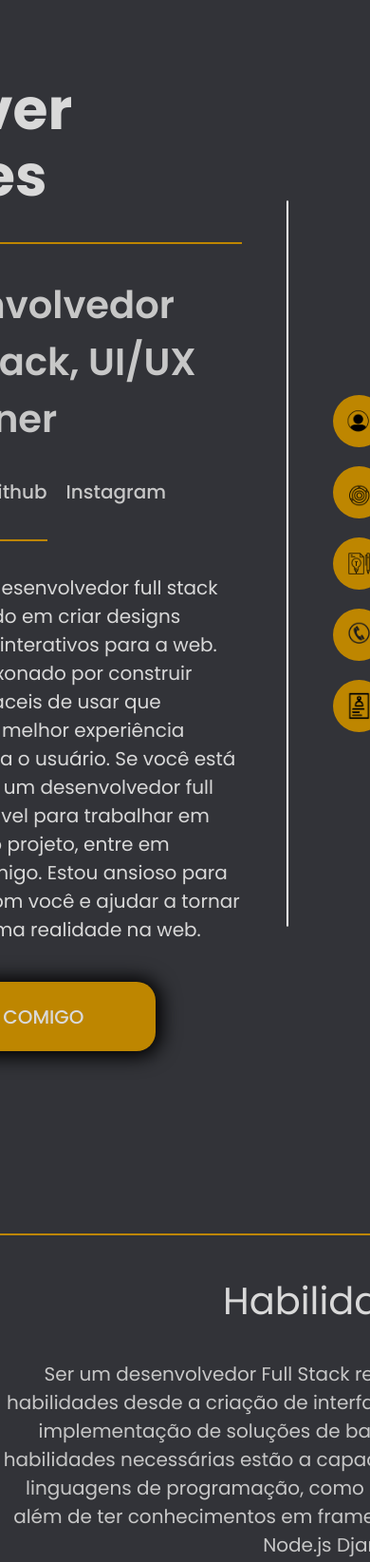
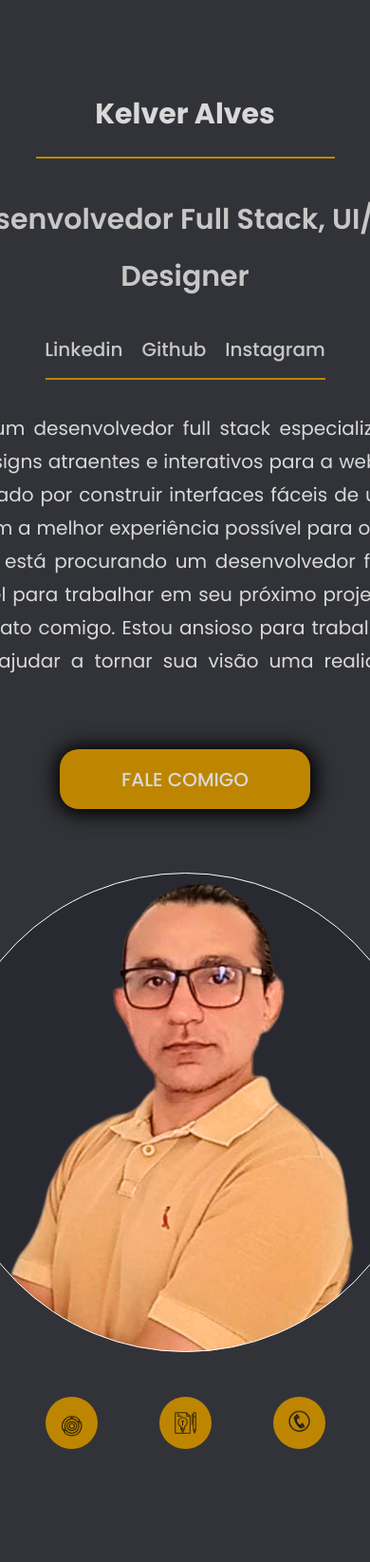
Before and after one commit to kelver-web/portifolio, a plain HTML site: page index.html in a window 390 px wide. Shown: the top 1645 px of the page at 95% size. Drawn offline with Linux system fonts and the light colour scheme.

Commit message:
responsive

```diff
--- a/index.html
+++ b/index.html
@@ -140,16 +140,17 @@
                 <h3>Projeto Conversor de Moedas</h3>
                 <div class="texto">
                     <p>O projeto Conversor de Moedas é uma aplicação que permite que usuários convertam valores monetários de uma moeda para outra. O objetivo principal é fornecer uma ferramenta simples e fácil de usar para pessoas que precisam converter moedas para fins pessoais ou profissionais. <b><a href="https://kelver-web.github.io/conversor-de-moeda/" target="_
-                    ">Veja aqui!</a></b></p>
+                    ">Ver projeto!</a></b></p>
                 </div>
             </div>
 
             <div class="caixa-projeto">
-                <img src="./img/covarage.png" alt="" class="project">
+                <img src="./img/codeburger.png" alt="" class="project">
 
-                <h3>Projeto Whide Coverage Location</h3>
+                <h3>Projeto Codeburger</h3>
                 <div class="texto">
-                    <p>O projeto Wide Coverage Location é uma iniciativa do curso DevClub para formação de desenvolvedores full stack onde foi trabalhado os conceitos de Html, Css</p>
+                    <p>O projeto Codeburger é uma iniciativa do curso DevClub com o intuito no desenvolvimento das habilidades adquiridas no curso, o projeto foi desenvolvido com as tecnologias, Nodejs, Javascript, Express, Reactjs, a aplicação é construida com uma API que serve os dados para o Front-end. <b><a href="https://codeburgerlanche.vercel.app/login" target="_
+                    ">Ver projeto!</a></b></p>
                 </div>
 
             </div>
@@ -176,7 +177,7 @@
 
                 <h3>Projeto Landing Page Marketing Criativo</h3>
                 <div class="texto">
-                    <p>O projeto previsão do tempo foi desenvolvido com Html5, Css3, JavaScript fazendo a requisição dos dados em tempo real, vindos de uma api que fornece dados da previsão do tempo do mundo inteiro. <b><a href="https://kelver-web.github.io/app-previsao-tempo/" target="_blank">Veja aqui!</a></b>.</p>
+                    <p>O projeto previsão do tempo foi desenvolvido com Html5, Css3, JavaScript fazendo a requisição dos dados em tempo real, vindos de uma api que fornece dados da previsão do tempo do mundo inteiro. <b><a href="https://kelver-web.github.io/app-previsao-tempo/" target="_blank">Ver projeto!</a></b>.</p>
                 </div>
             </div>
         </div>
@@ -185,8 +186,6 @@
     <section class="line4" id="contact">
         <div class="box-contact">
             <h3>Contatos</h3>
-            <p>
-            </p>
         </div>
     </section>
 
--- a/styles.css
+++ b/styles.css
@@ -14,7 +14,7 @@ body {
     align-items: center;
     justify-content: center;
     gap: 47px;
-    padding-top: 80px;
+    padding-top: 70px;
 }
 
 .left {
@@ -23,26 +23,26 @@ body {
 
 h1 {
     font-weight: 700;
-    font-size: 60px;
+    font-size: 50px;
     line-height: 70px;
     color: #D9D9D9;
 }
 
 .line1 {
     border: 1px solid #BE8600;
-    width: 375px;
-    margin-top: 35px;
+    width: 315px;
+    margin-top: 15px;
 }
 
 .line2 {
-    width: 170px;
+    width: 295px;
     border: 1px solid #BE8600;
-    margin-top: 35px;
+    margin-top: 15px;
 }
 
 .first-paragraph {
     font-weight: 600;
-    font-size: 40px;
+    font-size: 30px;
     line-height: 60px;
     color: #C7C7C7;
     margin-top: 34px;
@@ -72,8 +72,8 @@ a {
 }
 
 button {
-    width: 284px;
-    height: 73px;
+    width: 264px;
+    height: 63px;
     background: #BE8600;
     border-radius: 20px;
     border: none;
@@ -92,9 +92,11 @@ button {
     0% {
         opacity: 3;
     }
+
     50% {
         opacity: 0.5;
     }
+
     100% {
         opacity: 1;
     }
@@ -106,13 +108,13 @@ button:hover {
 }
 
 .person-img {
-    width: 765px;
-    height: 765px;
+    width: 505px;
+    height: 505px;
     background: #292931;
     border: 1px solid #ffffff;
     border-radius: 10000px;
     background-image: url('./img/photo1.png');
-    background-position: 80% 70%;
+    background-position: 60% 60%;
     background-repeat: no-repeat;
 }
 
@@ -212,7 +214,7 @@ button:hover {
     width: 44em;
     border-top: 2px solid #BE8600;
     margin: 0 auto;
-    margin-top: 5em;
+    margin-top: 1em;
 }
 
 .box-contact {
@@ -255,15 +257,15 @@ button:hover {
 
 .caixa {
     border: 1px solid #BE8600;
-    width: 240px;
-    height: 240px;
+    width: 190px;
+    height: 190px;
     background: #292931;
 }
 
 .caixa-contato {
     border: 1px solid #BE8600;
-    width: 140px;
-    height: 140px;
+    width: 120px;
+    height: 120px;
     background: #292931;
     border-radius: 50%;
 }
@@ -281,6 +283,7 @@ button:hover {
     width: 100%;
     height: 100%;
 }
+
 .tecnologies {
     width: 100%;
 }
@@ -299,7 +302,7 @@ html {
 }
 
 .caixa-projeto {
-    width: 30em;
+    width: 28em;
     display: flex;
     flex-direction: column;
     justify-content: center;
@@ -308,6 +311,7 @@ html {
     margin: 20px 30px 100px 10px;
 
 }
+
 .caixa-projeto h3 {
     font-weight: 400;
     font-size: 33px;
@@ -326,7 +330,7 @@ html {
 
 .caixa-projeto a {
     text-decoration: none;
-    color:  #BE8600;
+    color: #BE8600;
     animation: piscar 1s infinite;
     box-shadow: 2px 2px 20px 5px transparent;
 }
@@ -335,17 +339,20 @@ html {
     0% {
         opacity: 3;
     }
+
     50% {
         opacity: 0.5;
     }
+
     100% {
         opacity: 1;
     }
 }
+
 .projects {
-    width:100%;
+    width: 100%;
     display: flex;
-    flex-wrap:wrap;
+    flex-wrap: wrap;
     align-items: center;
     justify-content: center;
     text-align: center;
@@ -376,16 +383,17 @@ html {
     flex-wrap: wrap;
 
 }
-.texto p{
-    width: 465px;
-    text-align:justify;
+
+.texto p {
+    width: 445px;
+    text-align: justify;
 }
 
 footer {
     width: 100%;
-    height: 250px;
+    height: 150px;
     border-top: 2px solid #BE8600;
-    margin-top: 20em;
+    margin-top: 10em;
     display: flex;
     justify-content: center;
     align-items: center;
@@ -399,3 +407,97 @@ footer {
 .heart {
     width: 50px;
 }
+
+@media screen and (max-width: 720px) {
+    .container {
+        display: flex;
+        flex-direction: column;
+        align-items: center;
+        justify-content: center;
+        gap: 47px;
+        padding-top: 70px;
+    }
+    .left {
+        display: flex;
+        flex-direction: column;
+        align-items: center;
+        justify-content: center;
+        width: 600px;
+        padding: 20px;
+    }
+    h1 {
+        font-weight: 700;
+        font-size: 30px;
+        line-height: 60px;
+        color: #D9D9D9;
+    }
+    .line1{
+        text-align: center;
+    }
+    .line12 {
+        text-align: center;
+    }
+    .first-paragraph {
+        font-weight: 600;
+        font-size: 30px;
+        line-height: 60px;
+        color: #C7C7C7;
+        margin-top: 34px;
+        text-align: center;
+    }
+    .second-paragraph {
+        font-weight: 400;
+        font-size: 20px;
+        line-height: 35px;
+        color: #D9D9D9;
+        margin-top: 34px;
+        text-align: justify;
+    }
+    .icons {
+        display: flex;
+        flex-direction: row;
+        justify-content: center;
+        align-items: center;
+
+    }
+    .tooltip  {
+        width: 100px;
+        color: #D9D9D9;
+        display: flex;
+        flex-direction: column;
+        gap: 5px;
+
+    }
+    .line3 {
+        width:600px;
+        border-top: 2px solid #BE8600;
+        margin: 0 auto;
+        margin-top: 12em;
+    }
+    .box {
+        width: 600px;
+        height: 120px;
+        margin-top: 10px;
+        display: flex;
+        flex-direction: column;
+        align-items: center;
+        justify-content: center;
+        gap: 2em;
+    }
+    .box p {
+        font-weight: 400;
+        font-size: 20px;
+        line-height: 30px;
+        text-align: justify;
+        color: #C7C7C7;
+
+    }
+    .caixa {
+        border: 1px solid #BE8600;
+        width: 80px;
+        height: 80px;
+        background: #292931;
+    }
+
+
+}
```
Also changed, not shown: img/codeburger.png (added). Lines whose indentation alone changed are shown as unchanged.
